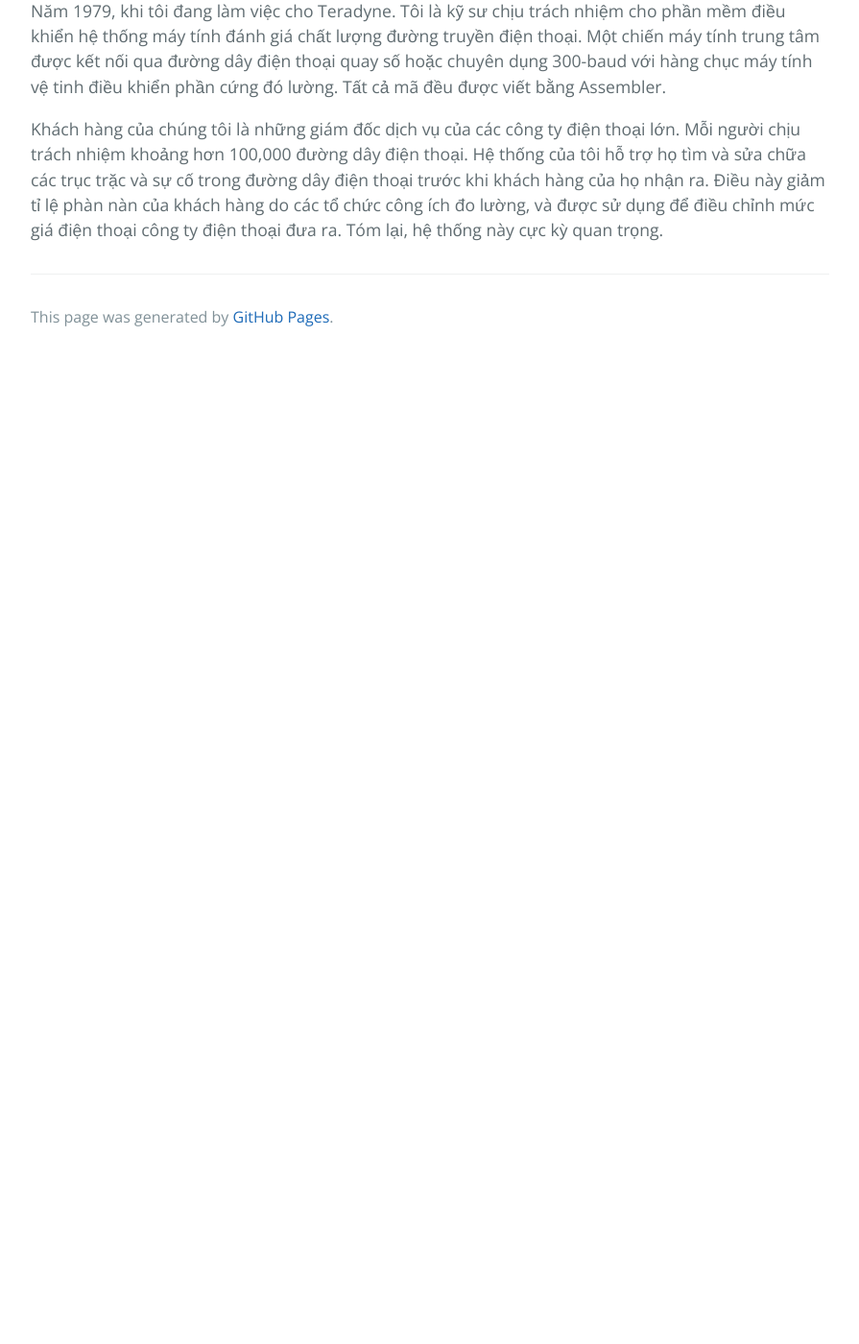
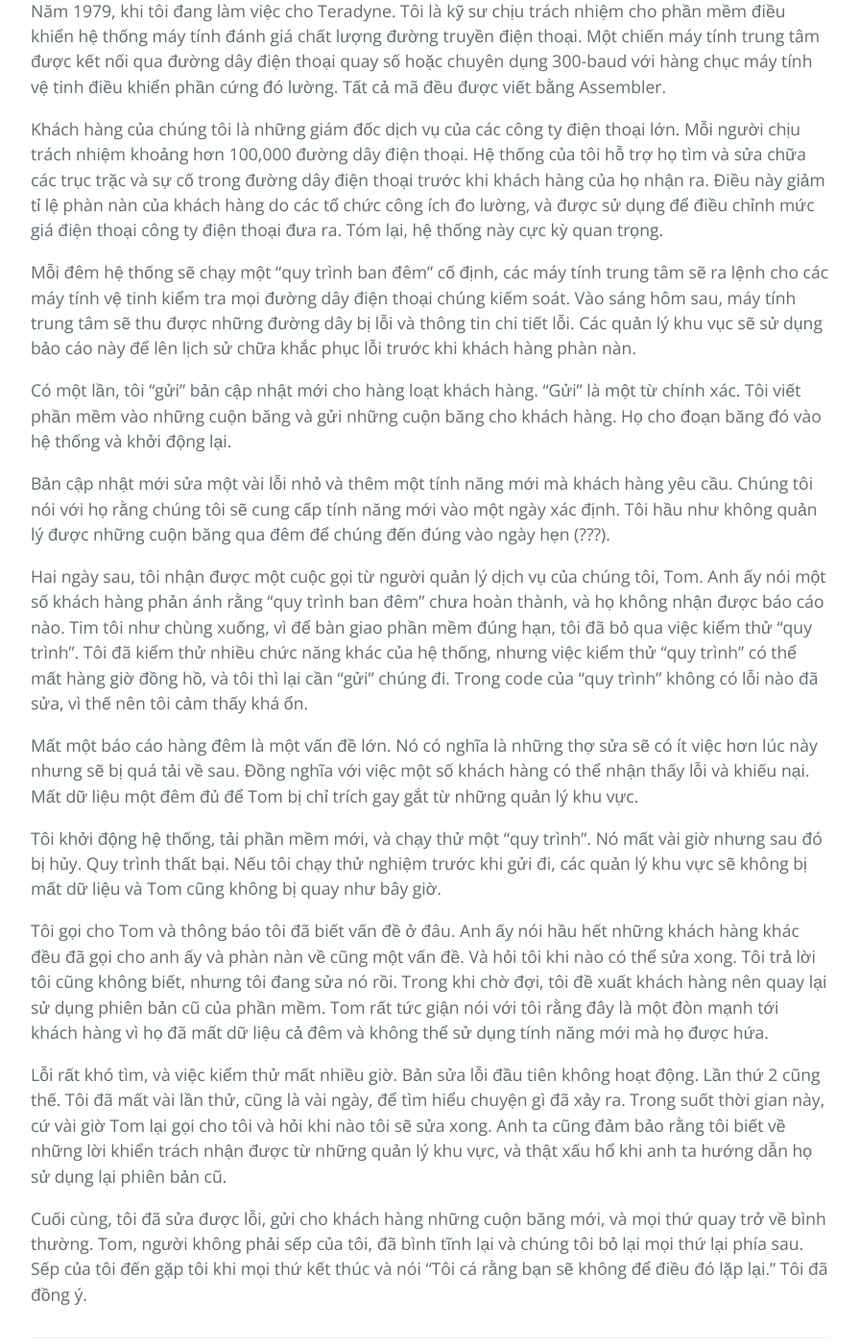
Before and after one commit to HaiBV/haibv.github.io, a Jekyll site: the page built from clean-coder/chapter-1-professionalism.md, in a window 1280 px wide and 1400 px high, scrolled down 1242 px. Shown: the whole window at 96% size, without its empty margins (192-1087 px from the left). Built offline with Jekyll 4.4.1, drawn with Linux system fonts in a browser that asks for light colours; our own code applies the rules of GitHub Pages for plain Markdown files; before the commit the page ends 1616 px from its top, so only the background shows below that.

Commit message:
Update The Clean Coder - Chapter 1 Professionalism

```diff
--- a/clean-coder/chapter-1-professionalism.md
+++ b/clean-coder/chapter-1-professionalism.md
@@ -25,3 +25,21 @@
 Năm 1979, khi tôi đang làm việc cho Teradyne. Tôi là kỹ sư chịu trách nhiệm cho phần mềm điều khiển hệ thống máy tính đánh giá chất lượng đường truyền điện thoại. Một chiến máy tính trung tâm được kết nối qua đường dây điện thoại quay số hoặc chuyên dụng 300-baud với hàng chục máy tính vệ tinh điều khiển phần cứng đó lường. Tất cả mã đều được viết bằng Assembler.
 
 Khách hàng của chúng tôi là những giám đốc dịch vụ của các công ty điện thoại lớn. Mỗi người chịu trách nhiệm khoảng hơn 100,000 đường dây điện thoại. Hệ thống của tôi hỗ trợ họ tìm và sửa chữa các trục trặc và sự cố trong đường dây điện thoại trước khi khách hàng của họ nhận ra. Điều này giảm tỉ lệ phàn nàn của khách hàng do các tổ chức công ích đo lường, và được sử dụng để điều chỉnh mức giá điện thoại công ty điện thoại đưa ra. Tóm lại, hệ thống này cực kỳ quan trọng.
+
+Mỗi đêm hệ thống sẽ chạy một "quy trình ban đêm" cố định, các máy tính trung tâm sẽ ra lệnh cho các máy tính vệ tinh kiểm tra mọi đường dây điện thoại chúng kiếm soát. Vào sáng hôm sau, máy tính trung tâm sẽ thu được những đường dây bị lỗi và thông tin chi tiết lỗi. Các quản lý khu vục sẽ sử dụng bảo cáo này để lên lịch sử chữa khắc phục lỗi trước khi khách hàng phàn nàn.
+
+Có một lần, tôi "gửi" bản cập nhật mới cho hàng loạt khách hàng. "Gửi" là một từ chính xác. Tôi viết phần mềm vào những cuộn băng và gửi những cuộn băng cho khách hàng. Họ cho đoạn băng đó vào hệ thống và khởi động lại.
+
+Bản cập nhật mới sửa một vài lỗi nhỏ và thêm một tính năng mới mà khách hàng yêu cầu. Chúng tôi nói với họ rằng chúng tôi sẽ cung cấp tính năng mới vào một ngày xác định. Tôi hầu như không quản lý được những cuộn băng qua đêm để chúng đến đúng vào ngày hẹn (???).
+
+Hai ngày sau, tôi nhận được một cuộc gọi từ người quản lý dịch vụ của chúng tôi, Tom. Anh ấy nói một số khách hàng phản ánh rằng "quy trình ban đêm" chưa hoàn thành, và họ không nhận được báo cáo nào. Tim tôi như chùng xuống, vì để bàn giao phần mềm đúng hạn, tôi đã bỏ qua việc kiểm thử "quy trình". Tôi đã kiểm thử nhiều chức năng khác của hệ thống, nhưng việc kiểm thử "quy trình" có thể mất hàng giờ đồng hồ, và tôi thì lại cần "gửi" chúng đi. Trong code của "quy trình" không có lỗi nào đã sửa, vì thế nên tôi cảm thấy khá ổn.
+
+Mất một báo cáo hàng đêm là một vấn đề lớn. Nó có nghĩa là những thợ sửa sẽ có ít việc hơn lúc này nhưng sẽ bị quá tải về sau. Đồng nghĩa với việc một số khách hàng có thể nhận thấy lỗi và khiếu nại. Mất dữ liệu một đêm đủ để Tom bị chỉ trích gay gắt từ những quản lý khu vực.
+
+Tôi khởi động hệ thống, tải phần mềm mới, và chạy thử một "quy trình". Nó mất vài giờ nhưng sau đó bị hủy. Quy trình thất bại. Nếu tôi chạy thử nghiệm trước khi gửi đi, các quản lý khu vực sẽ không bị mất dữ liệu và Tom cũng không bị quay như bây giờ.
+
+Tôi gọi cho Tom và thông báo tôi đã biết vấn đề ở đâu. Anh ấy nói hầu hết những khách hàng khác đều đã gọi cho anh ấy và phàn nàn về cũng một vấn đề. Và hỏi tôi khi nào có thể sửa xong. Tôi trả lời tôi cũng không biết, nhưng tôi đang sửa nó rồi. Trong khi chờ đợi, tôi đề xuất khách hàng nên quay lại sử dụng phiên bản cũ của phần mềm. Tom rất tức giận nói với tôi rằng đây là một đòn mạnh tới khách hàng vì họ đã mất dữ liệu cả đêm và không thể sử dụng tính năng mới mà họ được hứa.
+
+Lỗi rất khó tìm, và việc kiểm thử mất nhiều giờ. Bản sửa lỗi đầu tiên không hoạt động. Lần thứ 2 cũng thế. Tôi đã mất vài lần thử, cũng là vài ngày, để tìm hiểu chuyện gì đã xảy ra. Trong suốt thời gian này, cứ vài giờ Tom lại gọi cho tôi và hỏi khi nào tôi sẽ sửa xong. Anh ta cũng đảm bảo rằng tôi biết về những lời khiển trách nhận được từ những quản lý khu vực, và thật xấu hổ khi anh ta hướng dẫn họ sử dụng lại phiên bản cũ.
+
+Cuối cùng, tôi đã sửa được lỗi, gửi cho khách hàng những cuộn băng mới, và mọi thứ quay trở về bình thường. Tom, người không phải sếp của tôi, đã bình tĩnh lại và chúng tôi bỏ lại mọi thứ lại phía sau. Sếp của tôi đến gặp tôi khi mọi thứ kết thúc và nói "Tôi cá rằng bạn sẽ không để điều đó lặp lại." Tôi đã đồng ý.
```
